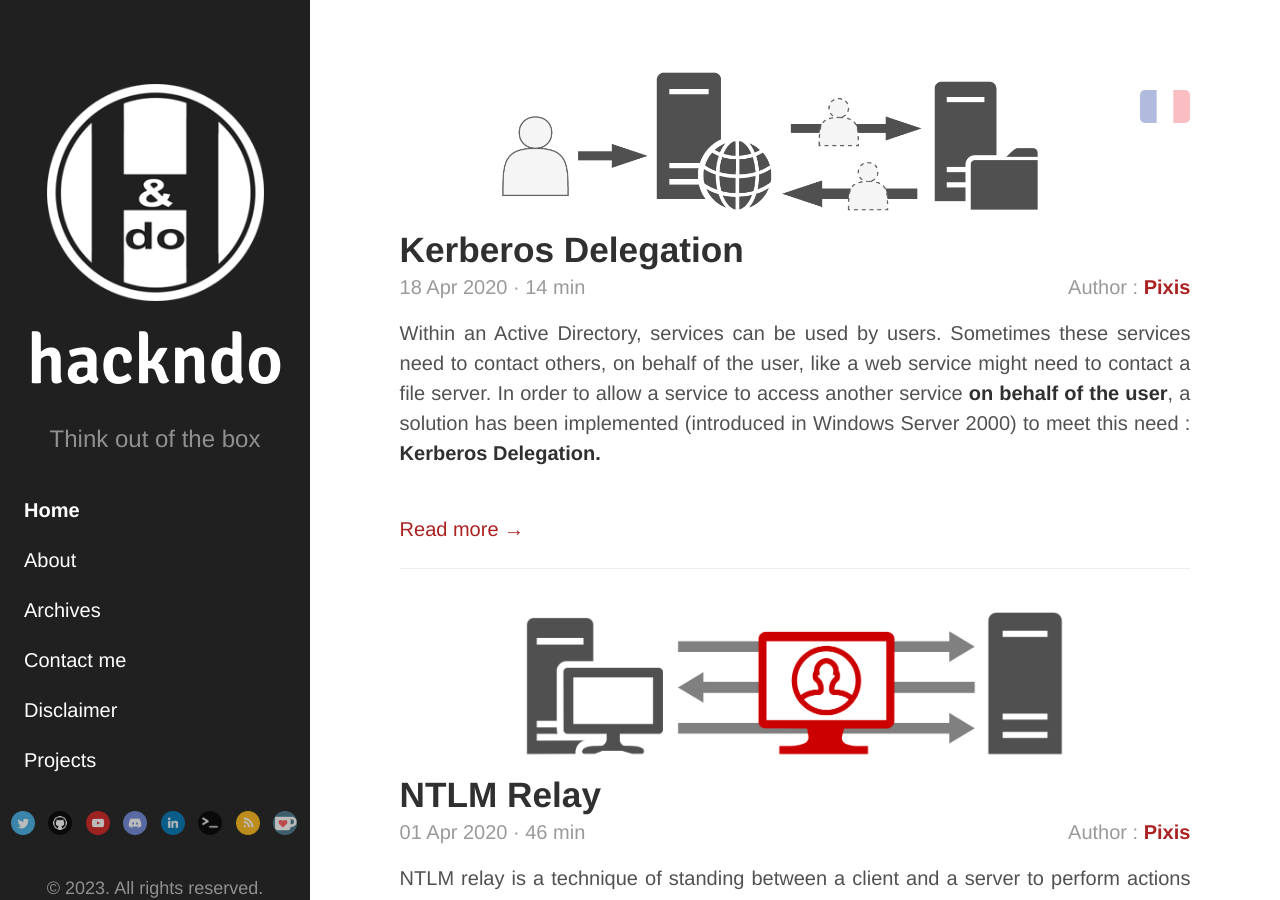
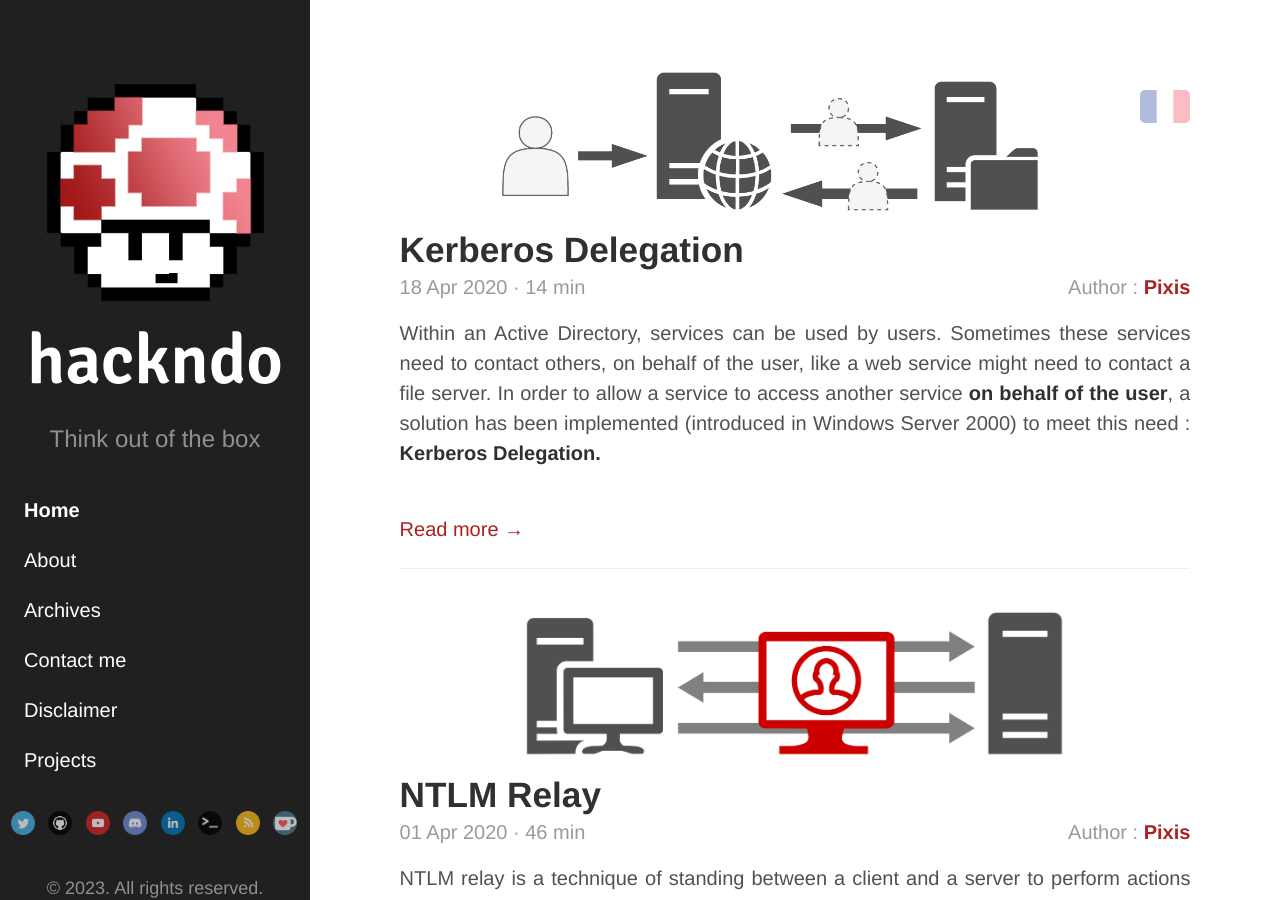
Before and after one commit to Hackndo/en.hackndo.github.io, a Jekyll site: the page built from index.html, in a window 1280 px wide and 900 px high. Built offline with Jekyll 4.4.1, drawn with Linux system fonts in a browser that asks for light colours; the list of posts is cut into pages by our own code.

Commit message:
New logo

```diff
--- a/_includes/sidebar.html
+++ b/_includes/sidebar.html
@@ -1,6 +1,6 @@
 <div class="sidebar-about">
     <h1>
-        <img id="site-logo" src="/assets/icones/logo.png" alt="hackndo logo" title="logo" />
+        <img id="site-logo" src="/assets/icones/pixis_logo.png" alt="hackndo logo" title="logo" />
         <a class="sidebar-title" href="/">
         {{ site.title }}
         </a>
```
